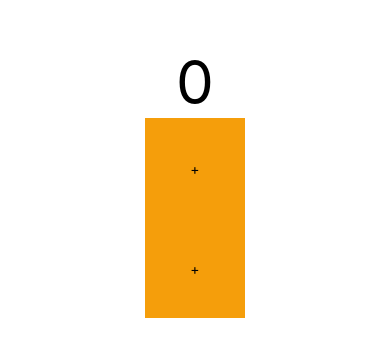
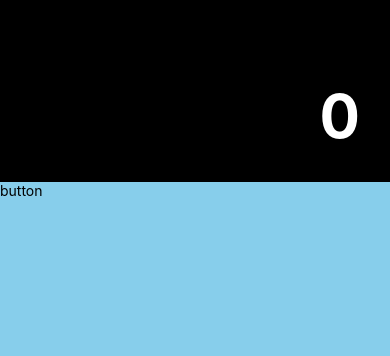
Before and after one commit to jkim8/rn-calc, a React Native app: screen / in a window 390 px wide. Shown: the part 240-596 px from the top of the page. Built offline with nearby package versions, Linux system fonts and the light colour scheme.

Commit message:
justifyContent and alignItems

```diff
--- a/src/App.js
+++ b/src/App.js
@@ -8,28 +8,12 @@ export default function App() {
 
   return (
     <View style={styles.container}>
-      <Text style={{ fontSize: 60 }}>{result}</Text>
-      <Button
-        title="+"
-        onPress={() => {
-          setResult(result + 1);
-          console.log(result);
-        }}
-        buttonStyle={{ width: 100, height: 100 }}
-        buttonType={ButtonTypes.OPERATOR}
-      />
-
-      <Button
-        title="+"
-        onPress={() => {
-          setResult((prev) => {
-            return prev + 1;
-          });
-          console.log(result);
-        }}
-        buttonStyle={{ width: 100, height: 100 }}
-        buttonType={ButtonTypes.OPERATOR}
-      />
+      <View style={styles.resultContainer}>
+        <Text style={styles.result}>0</Text>
+      </View>
+      <View style={styles.buttonContainer}>
+        <Text>button</Text>
+      </View>
       <StatusBar style="auto" />
     </View>
   );
@@ -38,13 +22,17 @@ export default function App() {
 const styles = StyleSheet.create({
   container: {
     flex: 1,
-    backgroundColor: '#fff',
-    alignItems: 'center',
+    backgroundColor: '#ffffff',
+    alignItems: 'stretch',
     justifyContent: 'center',
   },
 
-  error: {
-    fontSize: 40,
-    color: 'red',
+  resultContainer: {
+    flex: 1,
+    backgroundColor: '#000000',
+    justifyContent: 'flex-end',
+    alignItems: 'flex-end',
   },
+  buttonContainer: { backgroundColor: 'skyblue', flex: 1 },
+  result: { color: '#ffffff', fontSize: 60, fontWeight: '700', padding: 30 },
 });
```
